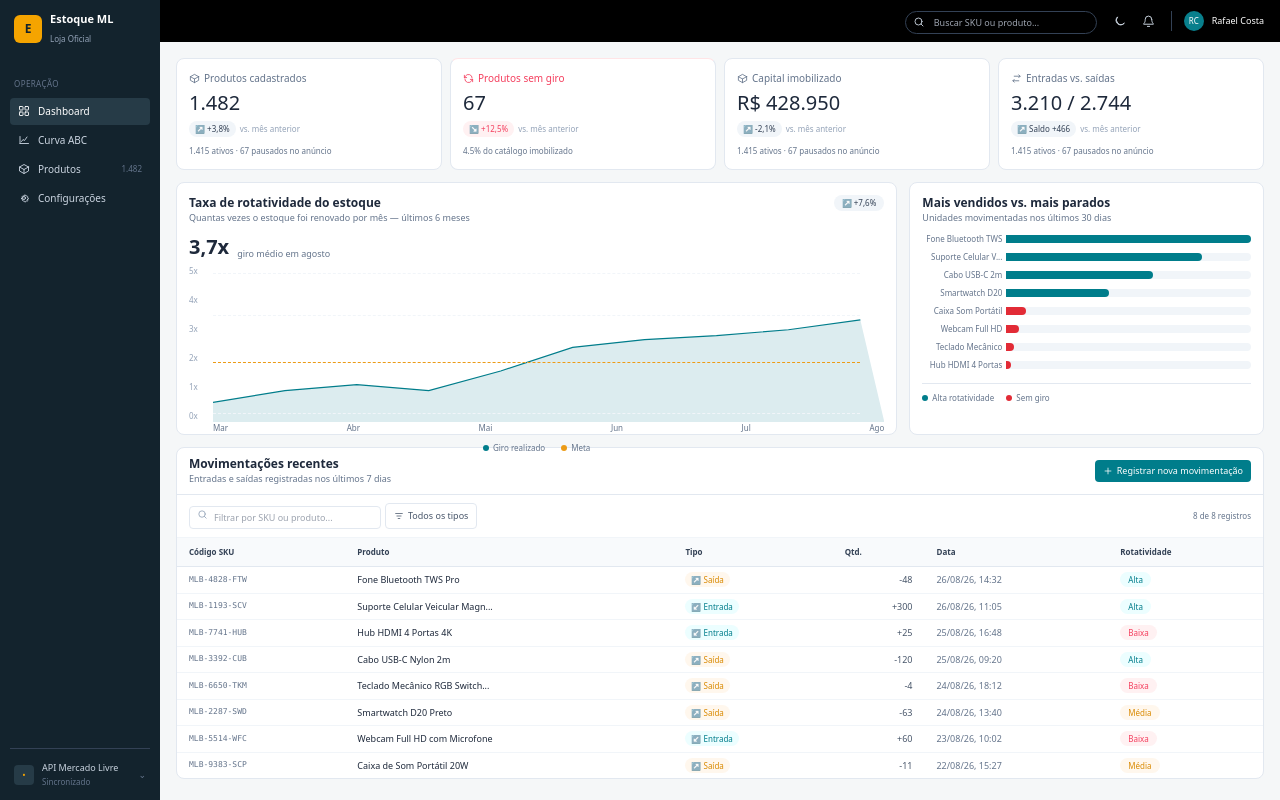
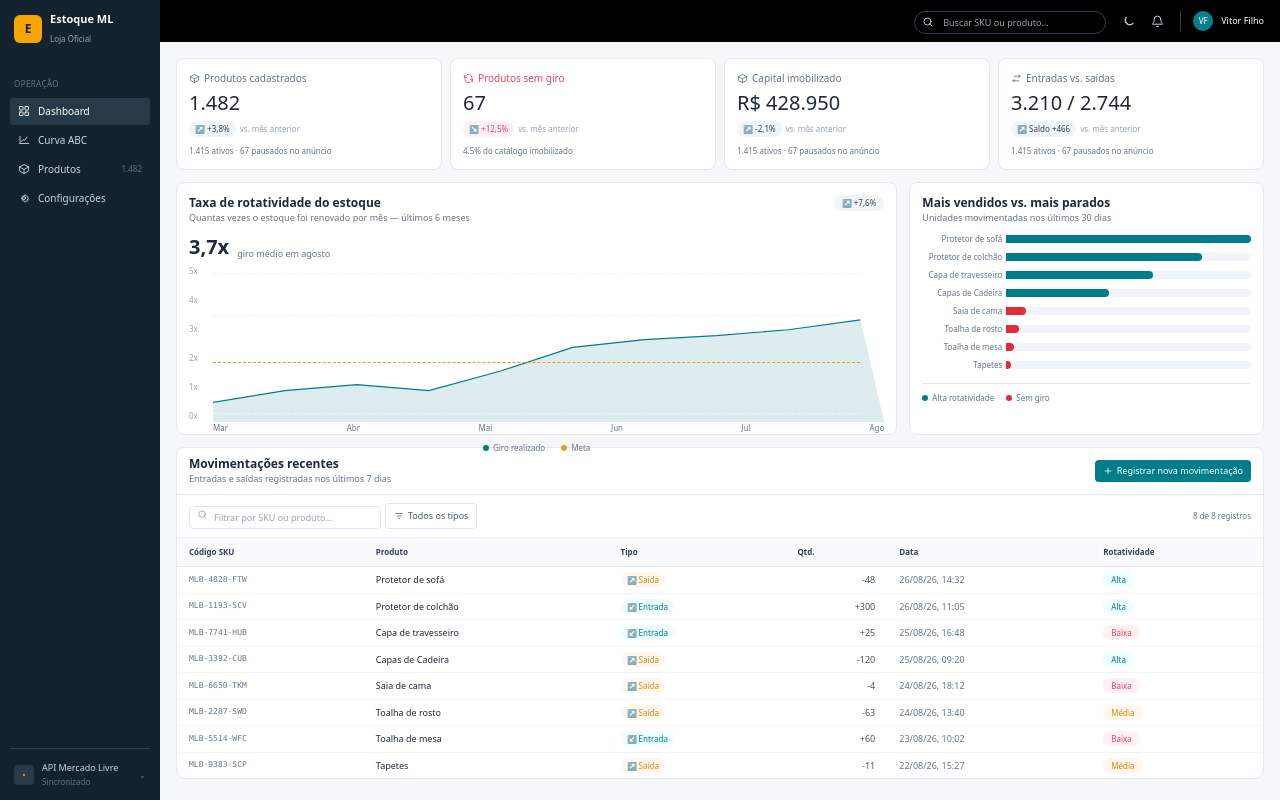
Before and after one commit to Mariah22-bot/gerenciador-estoque, a React (Vite) app: page / in a window 1280 px wide. Built offline with nearby package versions, Linux system fonts and the light colour scheme.

Commit message:
fix: ajustando valores  apenas para visualização do rascunho

```diff
--- a/src/components/Header.tsx
+++ b/src/components/Header.tsx
@@ -16,8 +16,8 @@ export default function Header(): JSX.Element {
                 <Icon name="moon" size={13} className="text-slate-300" />
                 <Icon name="bell" size={13} className="text-slate-300" />
                 <div className="flex items-center gap-2 border-l border-slate-700 pl-3">
-                    <div className="h-5 w-5 rounded-full bg-[#087f8c] text-[8px] flex items-center justify-center">RC</div>
-                    <span className="text-[9px]">Rafael Costa</span>
+                    <div className="h-5 w-5 rounded-full bg-[#087f8c] text-[8px] flex items-center justify-center">VF</div>
+                    <span className="text-[9px]">Vitor Filho</span>
                 </div>
             </div>
         </header>
--- a/src/components/UserTable.tsx
+++ b/src/components/UserTable.tsx
@@ -2,14 +2,14 @@ import type { JSX } from 'react';
 import Icon from './Icon';
 
 const movements = [
-    ['MLB-4828-FTW', 'Fone Bluetooth TWS Pro', 'Saída', '-48', '26/08/26, 14:32', 'Alta'],
-    ['MLB-1193-SCV', 'Suporte Celular Veicular Magn...', 'Entrada', '+300', '26/08/26, 11:05', 'Alta'],
-    ['MLB-7741-HUB', 'Hub HDMI 4 Portas 4K', 'Entrada', '+25', '25/08/26, 16:48', 'Baixa'],
-    ['MLB-3392-CUB', 'Cabo USB-C Nylon 2m', 'Saída', '-120', '25/08/26, 09:20', 'Alta'],
-    ['MLB-6650-TKM', 'Teclado Mecânico RGB Switch...', 'Saída', '-4', '24/08/26, 18:12', 'Baixa'],
-    ['MLB-2287-SWD', 'Smartwatch D20 Preto', 'Saída', '-63', '24/08/26, 13:40', 'Média'],
-    ['MLB-5514-WFC', 'Webcam Full HD com Microfone', 'Entrada', '+60', '23/08/26, 10:02', 'Baixa'],
-    ['MLB-9383-SCP', 'Caixa de Som Portátil 20W', 'Saída', '-11', '22/08/26, 15:27', 'Média'],
+    ['MLB-4828-FTW', 'Protetor de sofá', 'Saída', '-48', '26/08/26, 14:32', 'Alta'],
+    ['MLB-1193-SCV', 'Protetor de colchão', 'Entrada', '+300', '26/08/26, 11:05', 'Alta'],
+    ['MLB-7741-HUB', 'Capa de travesseiro', 'Entrada', '+25', '25/08/26, 16:48', 'Baixa'],
+    ['MLB-3392-CUB', 'Capas de Cadeira', 'Saída', '-120', '25/08/26, 09:20', 'Alta'],
+    ['MLB-6650-TKM', 'Saia de cama', 'Saída', '-4', '24/08/26, 18:12', 'Baixa'],
+    ['MLB-2287-SWD', 'Toalha de rosto', 'Saída', '-63', '24/08/26, 13:40', 'Média'],
+    ['MLB-5514-WFC', 'Toalha de mesa', 'Entrada', '+60', '23/08/26, 10:02', 'Baixa'],
+    ['MLB-9383-SCP', 'Tapetes', 'Saída', '-11', '22/08/26, 15:27', 'Média'],
 ];
 
 export default function UserTable(): JSX.Element {
--- a/src/pages/Dashboard.tsx
+++ b/src/pages/Dashboard.tsx
@@ -21,7 +21,7 @@ export default function Dashboard(): JSX.Element {
                     <h2 className="text-xs font-semibold text-slate-800">Mais vendidos vs. mais parados</h2>
                     <p className="mb-2 text-[9px] text-slate-500">Unidades movimentadas nos últimos 30 dias</p>
                     <div className="space-y-1.5">
-                        {[['Fone Bluetooth TWS', 100, 'teal'], ['Suporte Celular V...', 80, 'teal'], ['Cabo USB-C 2m', 60, 'teal'], ['Smartwatch D20', 42, 'teal'], ['Caixa Som Portátil', 8, 'red'], ['Webcam Full HD', 5, 'red'], ['Teclado Mecânico', 3, 'red'], ['Hub HDMI 4 Portas', 2, 'red']].map(([label, width, color]) => (
+                        {[['Protetor de sofá', 100, 'teal'], ['Protetor de colchão', 80, 'teal'], ['Capa de travesseiro', 60, 'teal'], ['Capas de Cadeira', 42, 'teal'], ['Saia de cama', 8, 'red'], ['Toalha de rosto', 5, 'red'], ['	Toalha de mesa', 3, 'red'], ['Tapetes', 2, 'red']].map(([label, width, color]) => (
                             <div key={label} className="flex items-center gap-1"><span className="w-20 truncate text-right text-[8px] text-slate-500">{label}</span><div className="h-2 flex-1 rounded-r bg-slate-100"><div className={`h-full rounded-r ${color === 'teal' ? 'bg-[#007d8b]' : 'bg-[#e22b36]'}`} style={{ width: `${Number(width)}%` }} /></div></div>
                         ))}
                     </div>
```
